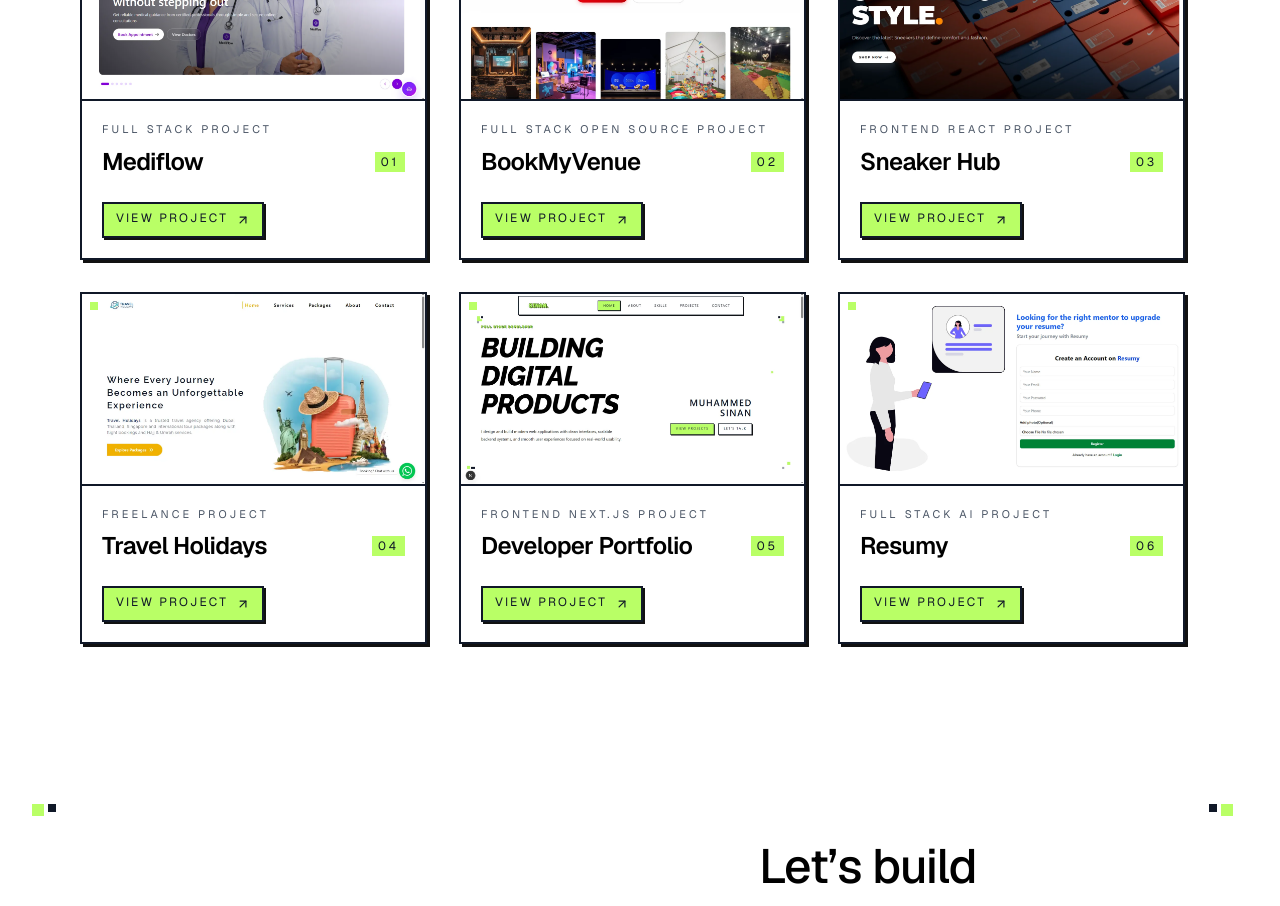
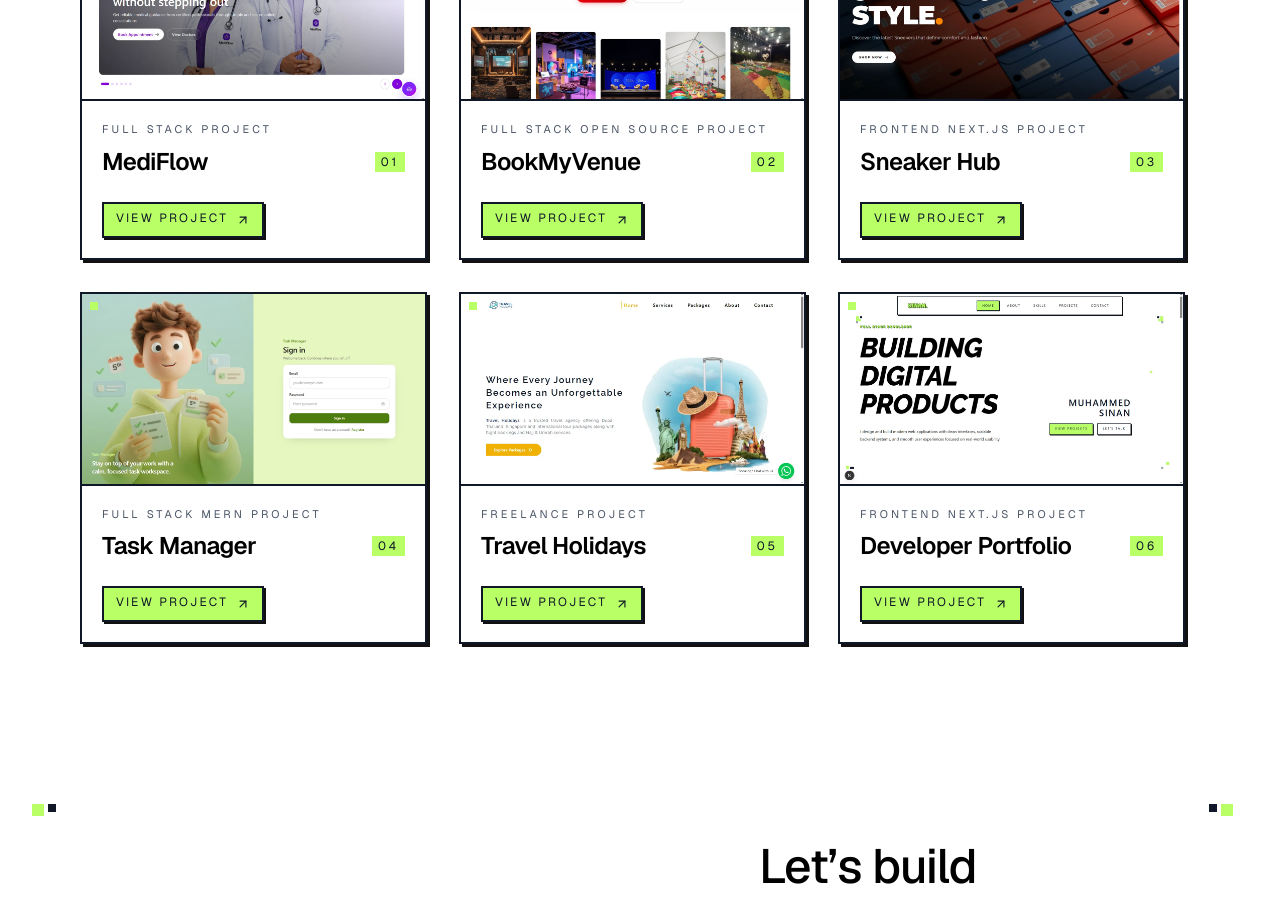
Before and after one commit to muhammed-sinan-200/NextPortfolio, a Next.js app: page / in a window 1280 px wide. Shown: the part 4540-5446 px from the top of the page. Built offline with nearby package versions, Linux system fonts and the light colour scheme.

Commit message:
Add Task Manager project to portfolio

```diff
--- a/src/data/projects.js
+++ b/src/data/projects.js
@@ -1,31 +1,32 @@
 export const projects = [
-
   {
     id: 1,
-    title: "Mediflow",
+    title: "MediFlow",
     category: "Full Stack Project",
     fullDescription:
-      "Mediflow is a full stack healthcare web application designed to provide a smooth and reliable user experience with a scalable architecture and efficient backend functionality.",
+      "MediFlow is a full stack healthcare platform built with the MERN stack, enabling patients to discover doctors, book appointments, manage schedules, and communicate through an integrated healthcare workflow.",
     images: ["/mediflow.webp"],
     live: "https://mediflow-user.vercel.app/",
     github: "https://github.com/muhammed-sinan-200/MediFlow",
   },
+
   {
     id: 2,
     title: "BookMyVenue",
     category: "Full Stack Open Source Project",
     fullDescription:
-      "BookMyVenue is a full stack venue booking platform built with the MERN stack, allowing users to discover venues, view details, manage bookings, and make secure online payments.",
+      "BookMyVenue is a full stack venue booking platform built with the MERN stack, featuring venue discovery, availability management, secure authentication, booking workflows, Redis caching, and Razorpay payment integration.",
     images: ["/bookmyvenue.webp"],
-    live: "https://bookmyvenue-eosin.vercel.app/",
+    live: "https://bookmyvenue-pi.vercel.app/",
     github: "https://github.com/muhammed-sinan-200/BookMyVenue",
   },
+
   {
     id: 3,
     title: "Sneaker Hub",
-    category: "Frontend React Project",
+    category: "Frontend Next.js Project",
     fullDescription:
-      "SneakerHub is a React-based e-commerce application featuring product browsing, cart functionality, and global state management using the Context API.",
+      "SneakerHub is a modern e-commerce application built with Next.js, featuring product browsing, shopping cart functionality, responsive UI, and state management for a smooth shopping experience.",
     images: ["/sneekerhub.webp"],
     live: "https://sneekerehub.vercel.app/",
     github: "https://github.com/muhammed-sinan-200/sneekerehub",
@@ -33,34 +34,34 @@ export const projects = [
 
   {
     id: 4,
+    title: "Task Manager",
+    category: "Full Stack MERN Project",
+    fullDescription:
+      "Task Manager is a full stack productivity application built with the MERN stack, featuring secure authentication, task creation and management, protected routes, and a responsive user interface.",
+    images: ["/taskmanager.webp"],
+    live: "https://task-manager-app-tau-lilac.vercel.app/",
+    github: "https://github.com/muhammed-sinan-200/task-manager-app",
+  },
+
+  {
+    id: 5,
     title: "Travel Holidays",
     category: "Freelance Project",
     fullDescription:
-      "Travel Holidays is a responsive travel agency website developed for a client to showcase their services and business online with a clean, professional, and user-friendly interface.",
+      "Travel Holidays is a responsive travel agency website developed for a client to showcase their services and business online through a clean, professional, and user-friendly interface.",
     images: ["/travels.webp"],
     live: "https://travel-holidays.vercel.app/",
     github: null,
   },
 
   {
-    id: 5,
+    id: 6,
     title: "Developer Portfolio",
     category: "Frontend Next.js Project",
     fullDescription:
-      "A personal portfolio built with Next.js to showcase my projects, technical skills, experience, and development work through a modern and interactive user interface.",
+      "A personal developer portfolio built with Next.js to showcase my projects, technical skills, experience, and development work through a modern, responsive, and interactive user interface.",
     images: ["/portfolio.webp"],
     live: null,
     github: "https://github.com/muhammed-sinan-200/NextPortfolio",
   },
-
-  {
-    id: 6,
-    title: "Resumy",
-    category: "Full Stack AI Project",
-    fullDescription:
-      "Resumy is a full stack AI-powered resume review application where users can upload their resume PDF and receive instant AI-generated feedback to improve its content, structure, and overall quality.",
-    images: ["/resumy.webp"],
-    live: "https://resumy-kappa.vercel.app",
-    github: "https://github.com/muhammed-sinan-200/Resumy",
-  }
 ];
```
Also changed, not shown: public/taskmanager.webp (added).
